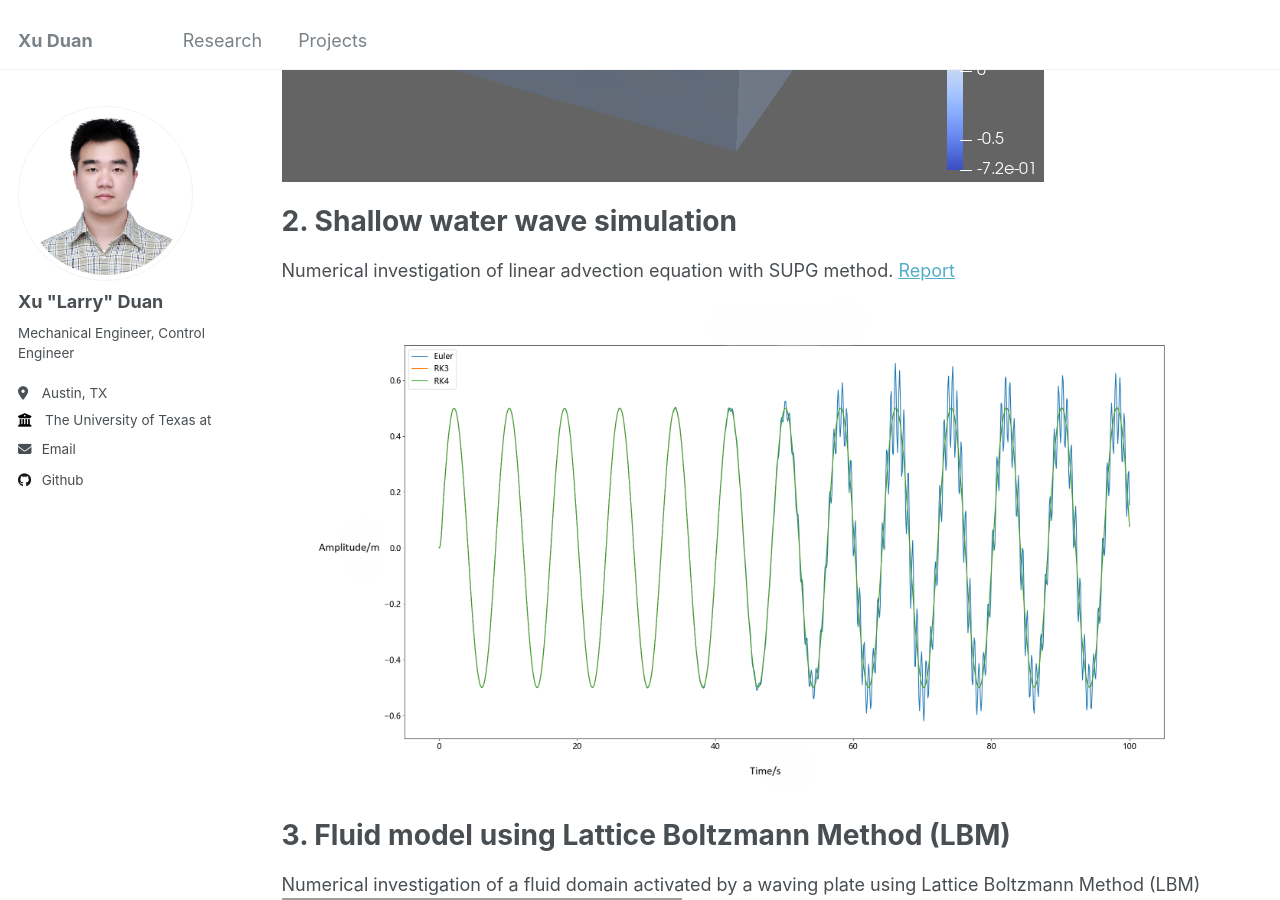
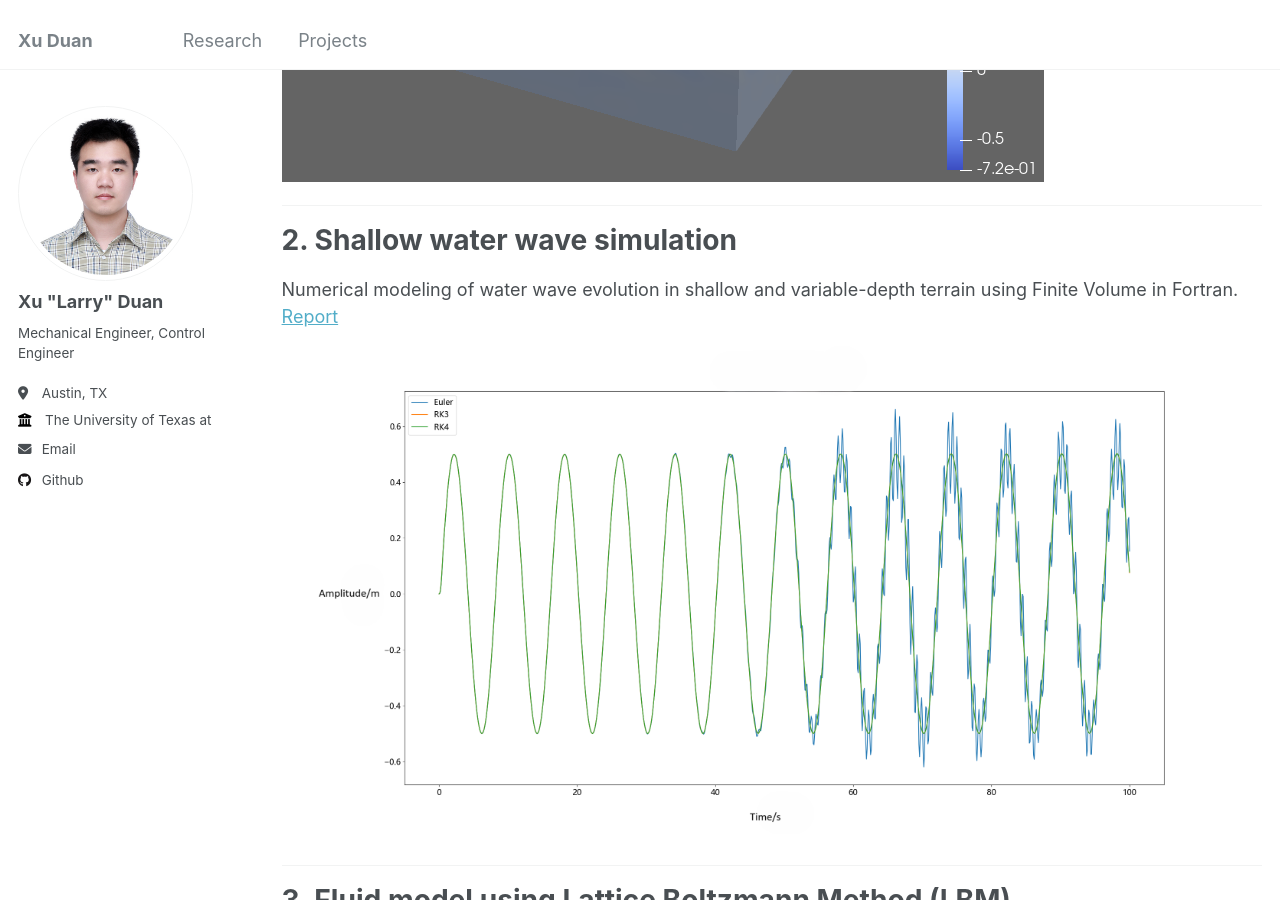
Before and after one commit to Xu-Duan/Xu-Duan.github.io, a Jekyll site: the page built from _pages/projects.md, in a window 1280 px wide and 900 px high, scrolled down 1387 px. Built offline with Jekyll 4.4.1, drawn with Linux system fonts in a browser that asks for light colours.

Commit message:
change projects

```diff
--- a/_pages/projects.md
+++ b/_pages/projects.md
@@ -18,17 +18,25 @@ Numerical investigation of linear advection equation with SUPG method. [Report](
 ## 3D result
 ![3D result](http://Xu-Duan.github.io/images/solution-2-3d.png)
 
+---
+
 # 2. Shallow water wave simulation
-Numerical investigation of linear advection equation with SUPG method. [Report](http://Xu-Duan.github.io/files/CFD.pdf)
+Numerical modeling of water wave evolution in shallow and variable-depth terrain using Finite Volume in Fortran. [Report](http://Xu-Duan.github.io/files/CFD.pdf)
 ![Time step](http://Xu-Duan.github.io/images/timeStep.png)
+
+---
 
 # 3. Fluid model using Lattice Boltzmann Method (LBM)
 Numerical investigation of a fluid domain activated by a waving plate using Lattice Boltzmann Method (LBM)
 ![LBM](http://Xu-Duan.github.io/images/LBM-project.gif)
 
+---
+
 # 4. Image reconstruction using convex optimization
 we delved into the realm of dictionary learning models and optimization algorithms to address the challenges of grayscale and color image processing. Our primary focus was on two key aspects: dictionary learning and descent methods. [Report](http://Xu-Duan.github.io/files/optimization.pdf)
 ![Image Comparison](http://Xu-Duan.github.io/images/Optimization.png)
+
+---
 
 # 5. Control System Design for an Underwater Vehicle
 * Developed a mathematical model and simulation of a 6-DOF underwater vehicle with voltage distribution for different propellers in Simulink.
```
